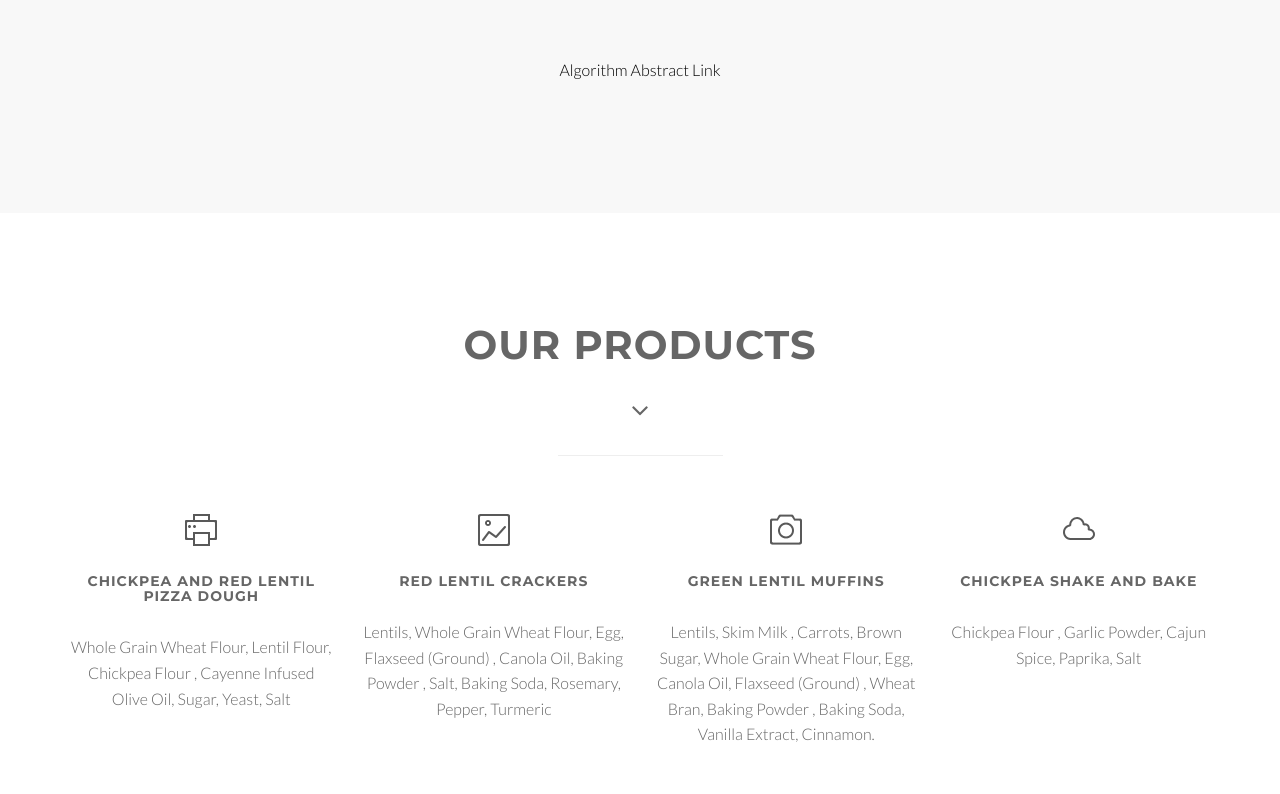
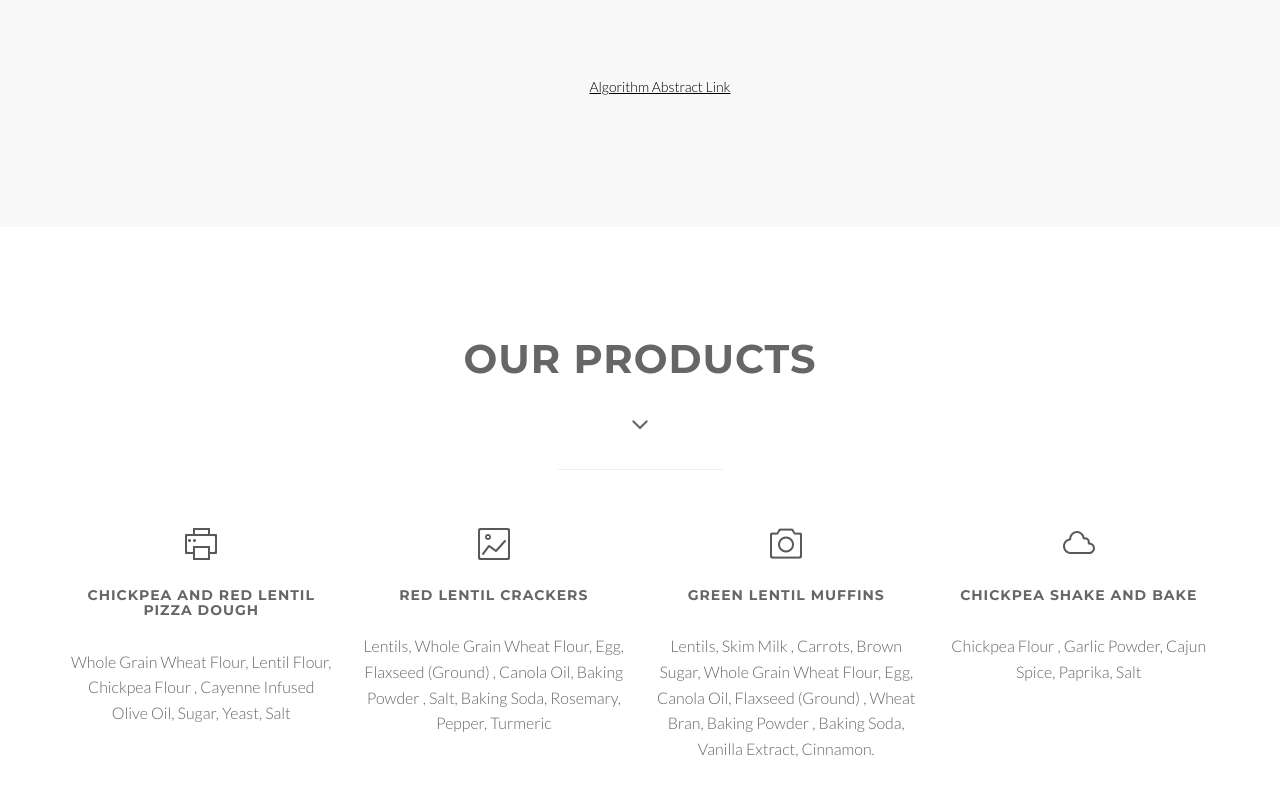
Before and after one commit to MrRobot245/MyPulseWebsite, a plain HTML site: page index.html in a window 1280 px wide. Shown: the part 3037-3831 px from the top of the page. Drawn offline with Linux system fonts and the light colour scheme.

Commit message:
More info

```diff
--- a/index.html
+++ b/index.html
@@ -300,7 +300,7 @@
 
  <br>
  <br>
- <p><a href="Abstract.pdf" style="color:black">Algorithm Abstract Link</a></p>
+<p> <ul><a href="Abstract.pdf" style="color:black; text-decoration: underline;">Algorithm Abstract Link</a></ul></p>
   </div>
 </div>
   </div><!--/container-->
```
